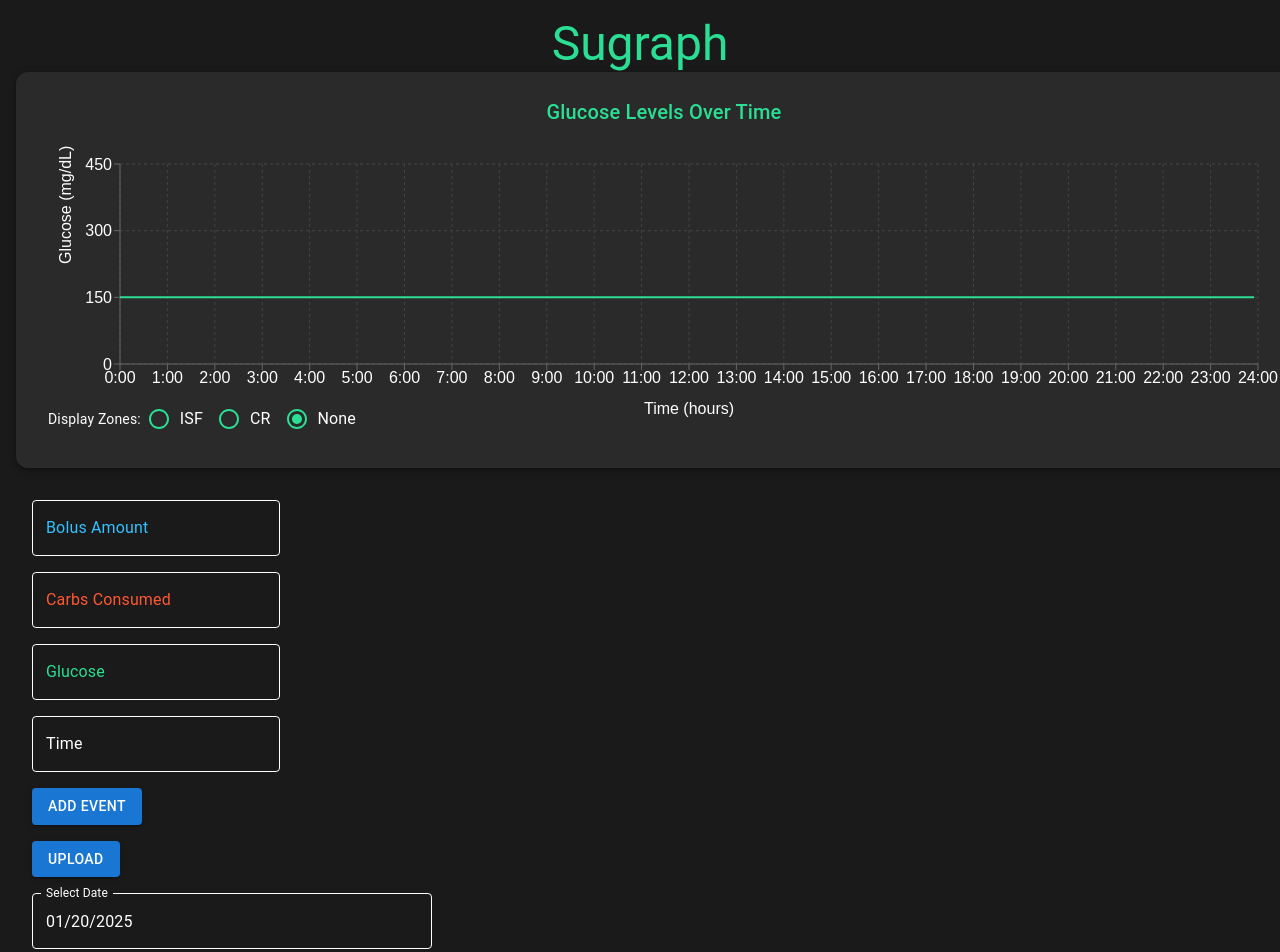
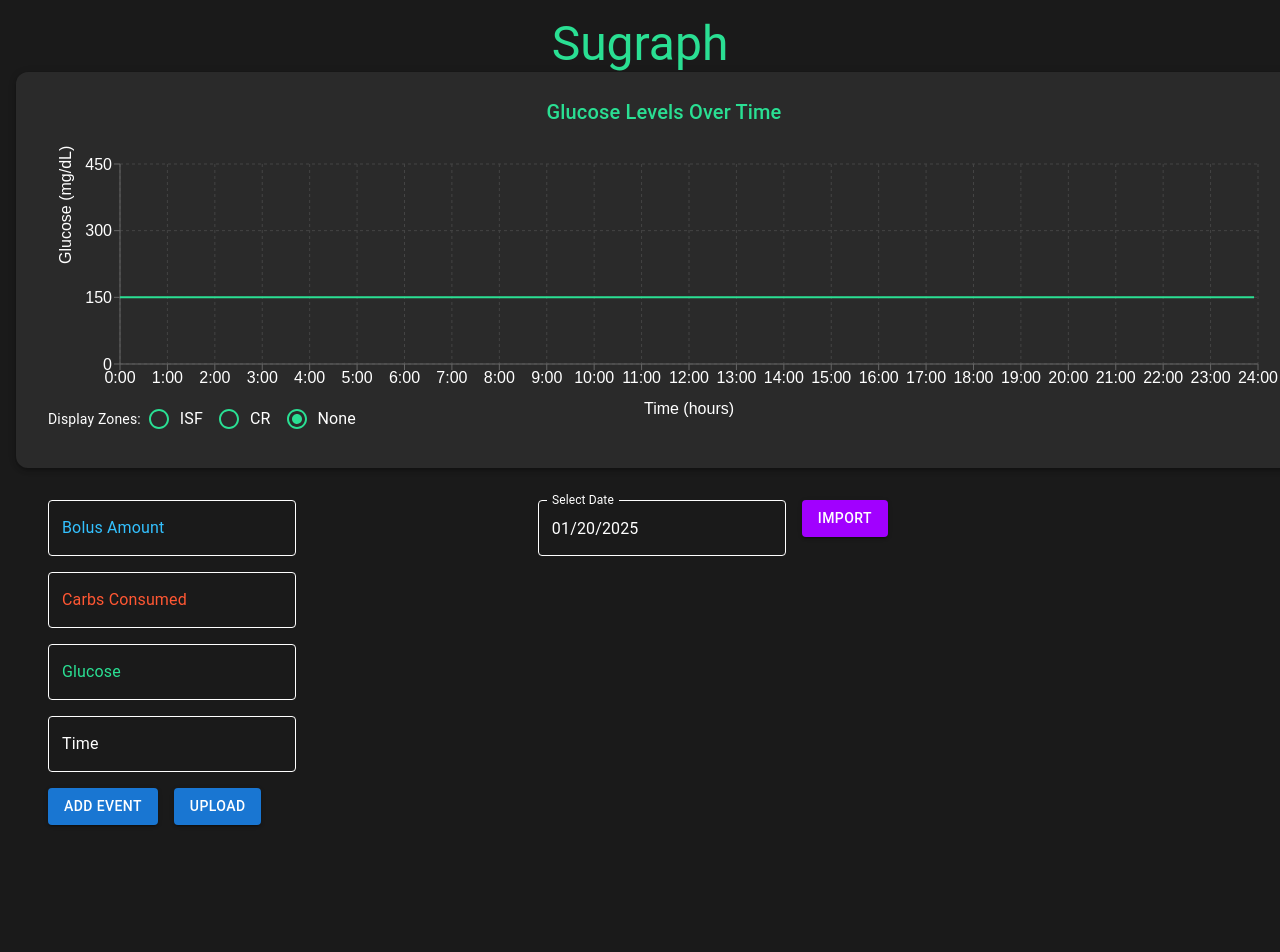
Before and after one commit to htroutmaniv/sugraph, a React (Create React App) app in the folder frontend/: page / in a window 1280 px wide. Shown: the top 952 px of the page. After the commit the page ends 841 px from the top, so only its background shows below. Built offline with nearby package versions, Linux system fonts and the light colour scheme.

Commit message:
formatting

```diff
--- a/frontend/src/App.js
+++ b/frontend/src/App.js
@@ -254,9 +254,9 @@ class App extends Component {
     const textFieldSx = {
       input: { color: 'white' },
       '& .MuiOutlinedInput-root': {
-        '& fieldset': { borderColor: 'white' },
-        '&:hover fieldset': { borderColor: 'white' },
-        '&.Mui-focused fieldset': { borderColor: 'white' },
+        '& fieldset': { borderColor: 'white' }, // Default border color
+        '&:hover fieldset': { borderColor: 'white' }, // Hover effect
+        '&.Mui-focused fieldset': { borderColor: 'white' }, // Focus effect
       },
     };
 
@@ -265,23 +265,35 @@ class App extends Component {
         <Typography variant='h3' align='center' sx={{ color: '#2adf93' }}>
           Sugraph
         </Typography>
+
+        {/* Glucose Graph */}
         <GlucoseGraph
           data={this.timeline} // Pass the timeline directly
           dataPointEvaluator={this.initializer.dataPointEvaluator} // Pass evaluator for recalculations
           onChartClick={this.handleChartClick}
           selectedTimestamp={this.state.selectedTimestamp}
         />
-        {/* MUI form beneath the graph */}
+
+        {/* Layout Container */}
         <Box
           sx={{
             mt: 4,
             display: 'flex',
+            flexDirection: 'row', // Keep sections aligned horizontally
+            gap: 4,
+            maxWidth: '1000px',
+            mx: 4,
+            alignItems: 'flex-start', // Align sections to the top
+          }}
+        >
+          {/* Left Section: Text Fields and Add Event Button */}
+          <Box
+            sx={{
+              display: 'flex',
               flexDirection: 'column',
               gap: 2,
-            maxWidth: '400px',
-            mx: 'auto',
-            alignItems: 'flex-start', // Left-justify components
-            ml: 2,
+              flex: 1,
+              alignItems: 'flex-start',
             }}
           >
             <TextField
@@ -331,8 +343,21 @@ class App extends Component {
               sx={textFieldSx}
             />
 
-          <Button variant='contained' onClick={this.handleAddEvent}>
-            Add Event
+            <Box
+              sx={{
+                display: 'flex',
+                flexDirection: 'row',
+                gap: 2,
+                flex: 1,
+                alignItems: 'flex-start',
+              }}
+            >
+              <Button
+                variant='contained'
+                color='primary'
+                onClick={this.handleAddEvent}
+              >
+                ADD EVENT
               </Button>
 
               <Button
@@ -340,10 +365,24 @@ class App extends Component {
                 color='primary'
                 onClick={this.handleUpload}
               >
-            Upload
+                UPLOAD
               </Button>
+            </Box>
+          </Box>
 
-          {/* Date Picker for selecting import date */}
+          {/* Right Section: Select Date, Import, and Upload Buttons */}
+          <Box
+            sx={{
+              display: 'flex',
+              flexDirection: 'column',
+              gap: 2,
+              alignItems: 'flex-end',
+              mx: 20,
+              mt: 0,
+            }}
+          >
+            {/* Date Picker & Import Button aligned to the top */}
+            <Box sx={{ display: 'flex', alignItems: 'flex-start', gap: 2 }}>
               <LocalizationProvider dateAdapter={AdapterDayjs}>
                 <MobileDatePicker
                   label='Select Date'
@@ -352,7 +391,6 @@ class App extends Component {
                   slotProps={{
                     textField: {
                       variant: 'outlined',
-                  fullWidth: true,
                       sx: {
                         input: { color: 'white' }, // Text color
                         '& .MuiOutlinedInput-root': {
@@ -374,10 +412,13 @@ class App extends Component {
               <Button
                 variant='contained'
                 color='secondary'
+                sx={{ bgcolor: '#a100ff' }}
                 onClick={this.handleImport}
               >
-            Import
+                IMPORT
               </Button>
+            </Box>
+          </Box>
         </Box>
       </Box>
     );
```
Lines whose indentation alone changed are shown as unchanged.
